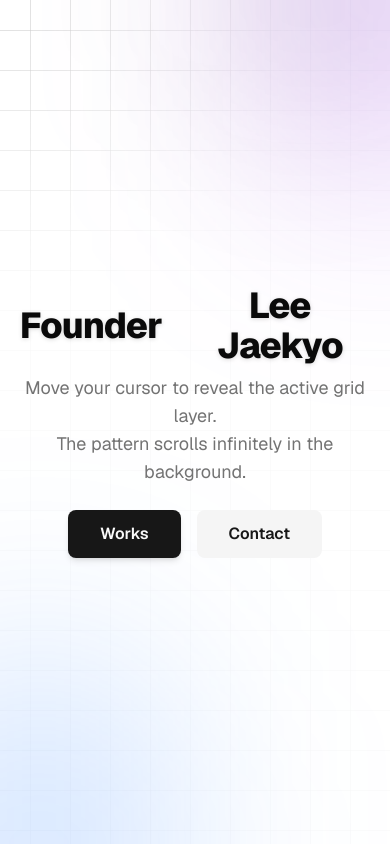
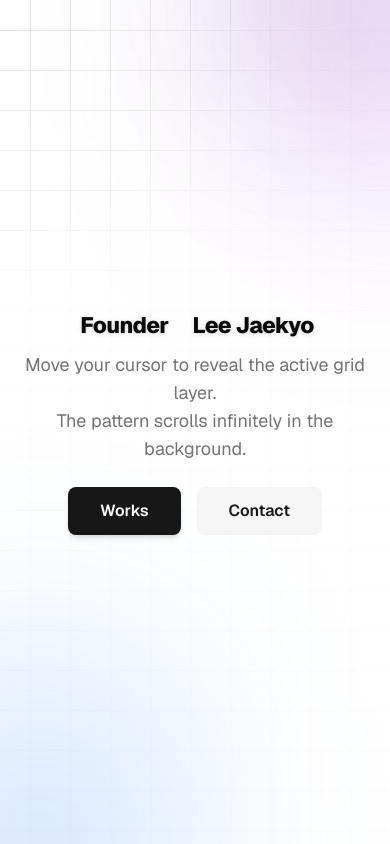
Before and after one commit to librekylee327-ux/Portfolio-trail, a Next.js app: page / in a window 390 px wide. Shown: the top 844 px of the page. Built offline with nearby package versions, Linux system fonts and the light colour scheme.

Commit message:
반응형에 의한 타이틀 폰트사이즈 유동화

```diff
--- a/components/ui/the-infinite-grid.tsx
+++ b/components/ui/the-infinite-grid.tsx
@@ -72,7 +72,7 @@ export const Component = () => {
 
       <div className="relative z-10 flex flex-col items-center text-center px-4 max-w-3xl mx-auto space-y-6 pointer-events-none">
         <div className="space-y-2">
-          <h1 className="text-4xl md:text-6xl font-extrabold tracking-tight text-foreground drop-shadow-sm flex items-center justify-center gap-5">
+          <h1 className="font-extrabold tracking-tight text-foreground drop-shadow-sm flex items-center justify-center gap-5 whitespace-nowrap" style={{ fontSize: "clamp(1.4rem, 5vw, 3.75rem)" }}>
             <span className="relative inline-block overflow-hidden" style={{ height: "1.2em" }}>
               <span className="invisible" aria-hidden>Designer</span>
               <AnimatePresence mode="wait">
```
